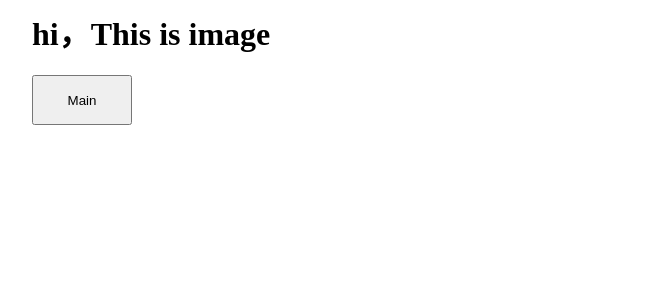
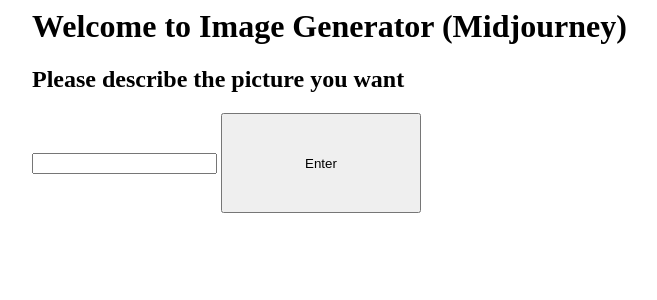
Before and after one commit to 1218537107slzb6/lhr, a Flask app: template templates/imageGPT.html in a window 1280 px wide. Shown: the top 300 px of the page, without its empty margins (292-949 px from the left). Run offline with Flask 3, Linux system fonts and the light colour scheme; the template is opened without the code that fills it, so the values that code supplies are empty.

Commit message:
Update imageGPT.html

```diff
--- a/templates/imageGPT.html
+++ b/templates/imageGPT.html
@@ -1,13 +1,15 @@
 <style>
-  .container{width: 100%;margin: auto;}
-  @media(min-width:600px){.container{width: 80%;}}
-  @media(min-width:768px){.container{width: 60%;}}
-  @media(min-width:1024px){.container{width: 50%;}}
- </style>
+    .container{width:100%;margin:auto}
+    @media (min-width:600px) {.container{width: 80%;}}
+    @media (min-width:768px) {.container{width: 60%;}}
+    @media (min-width:1024px) {.container{width: 50%;}}
+</style>
 
 <div class="container">
-<h1>hi，This is image</h1>
- <form action = "/main" method ="post">
-   <input type ="submit" value ="Main" style="width: 100px;height: 50px;">
- </form>
+<h1>Welcome to Image Generator (Midjourney)</h1>
+<form action="/image_result" method="post">
+        <h2>Please describe the picture you want </h2>
+        <input type = "text" name="q">
+        <input type = "submit" value="Enter" style="width:200px;height:100px;">
+</form>
 </div>
```
